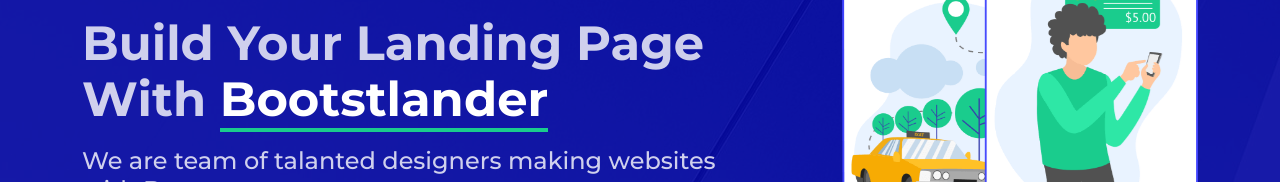
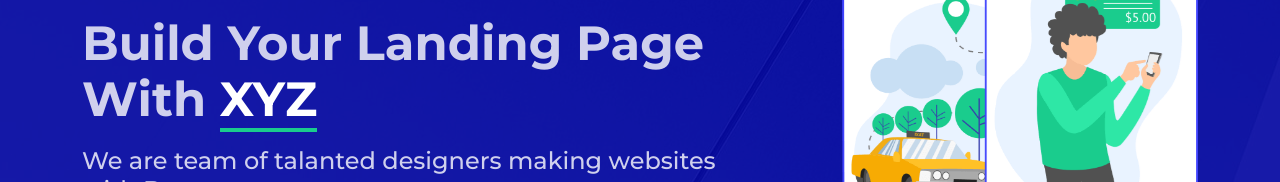
Before and after one commit to cornelia-streetx/refactored-couscous, a plain HTML site: page index.html in a window 1280 px wide. Shown: the part 206-388 px from the top of the page. Drawn offline with nearby package versions, Linux system fonts and the light colour scheme; animation ran at ten frames a second.

Commit message:
Update index.html

```diff
--- a/index.html
+++ b/index.html
@@ -88,7 +88,7 @@
       <div class="row justify-content-between">
         <div class="col-lg-7 pt-5 pt-lg-0 order-2 order-lg-1 d-flex align-items-center">
           <div data-aos="zoom-out">
-            <h1>Build Your Landing Page With <span>Bootstlander</span></h1>
+            <h1>Build Your Landing Page With <span>XYZ</span></h1>
             <h2>We are team of talanted designers making websites with Bootstrap</h2>
             <div class="text-center text-lg-start">
               <a href="#about" class="btn-get-started scrollto">Get Started</a>
```
